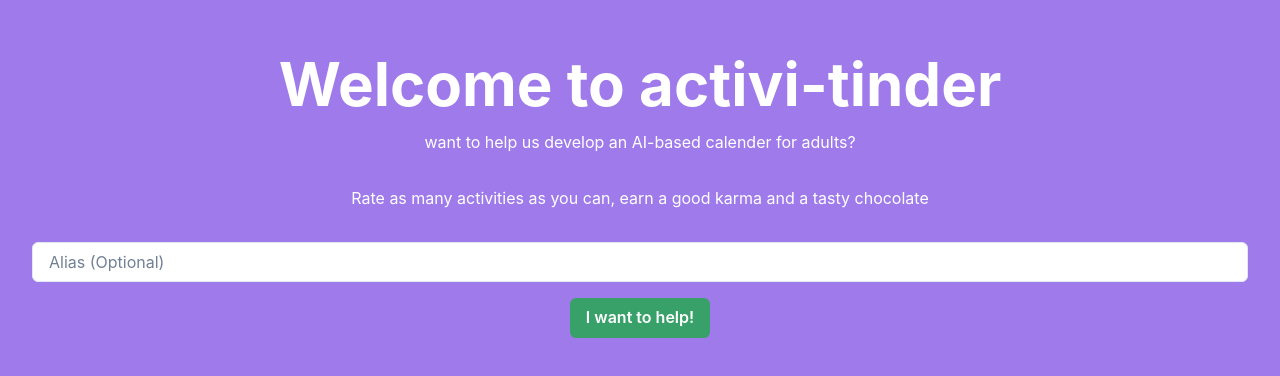
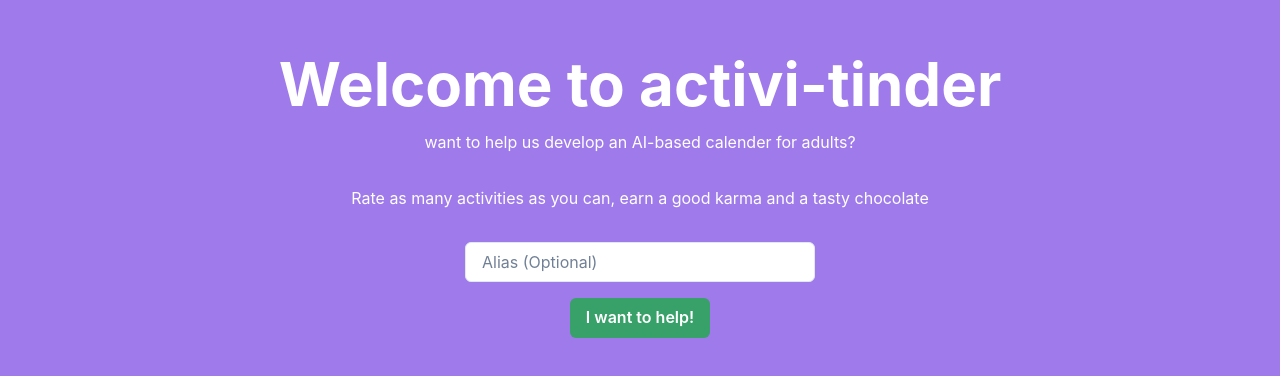
Before and after one commit to t-roeibracha/hackathon-voter, a React (Create React App) app: page / in a window 1280 px wide. Shown: the part 204-580 px from the top of the page. Built offline with nearby package versions, Linux system fonts and the light colour scheme.

Commit message:
add max width

```diff
--- a/src/routes/WelcomePage.tsx
+++ b/src/routes/WelcomePage.tsx
@@ -21,6 +21,7 @@ const WelcomePage = () => {
                   margin='1rem 0'
                   value={alias}
                   background='white'
+                  maxWidth={'350px'}
                   onChange={(e)=>setAlias(e.target.value)}
                   ></Input>
                   <Link to='/vote'>
```
